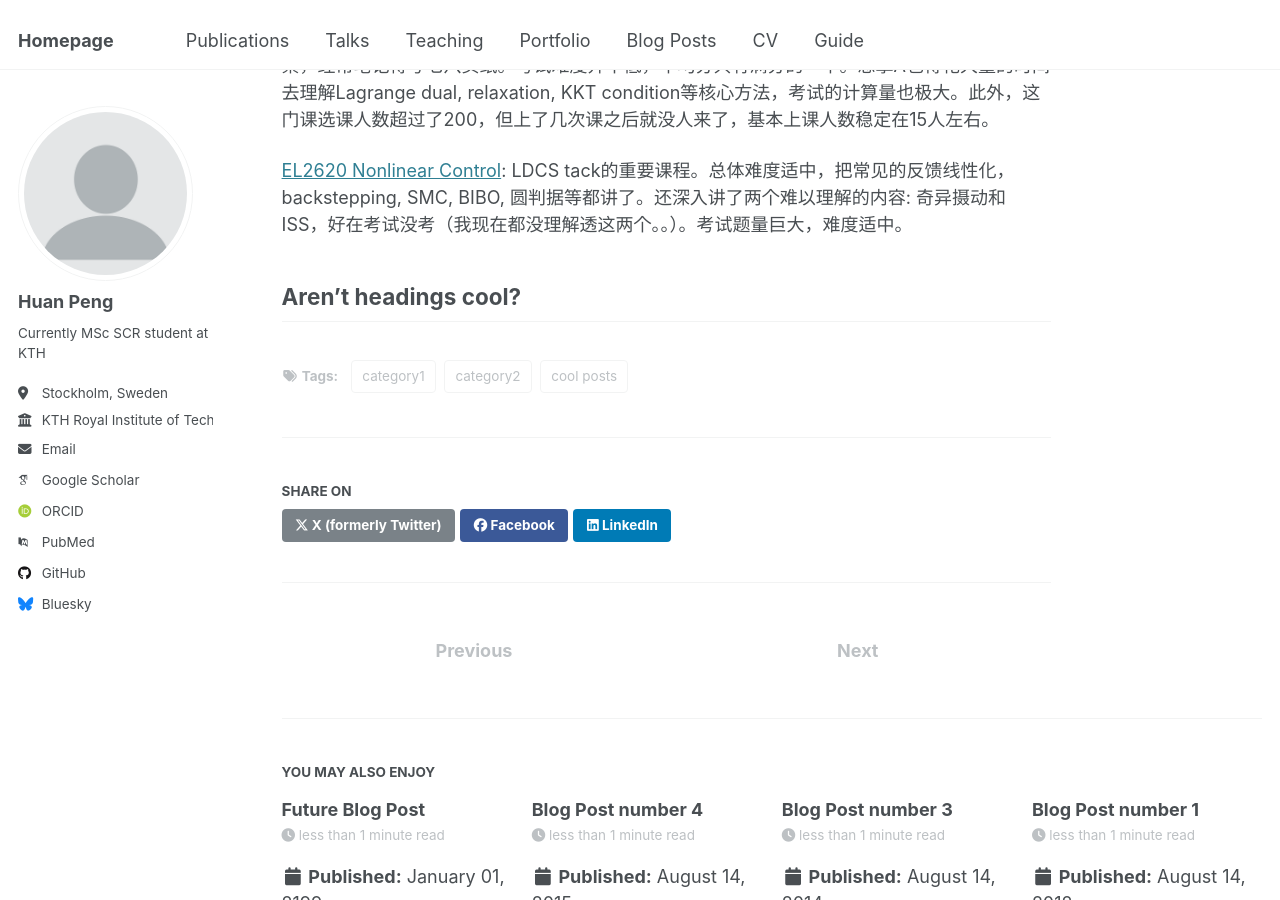
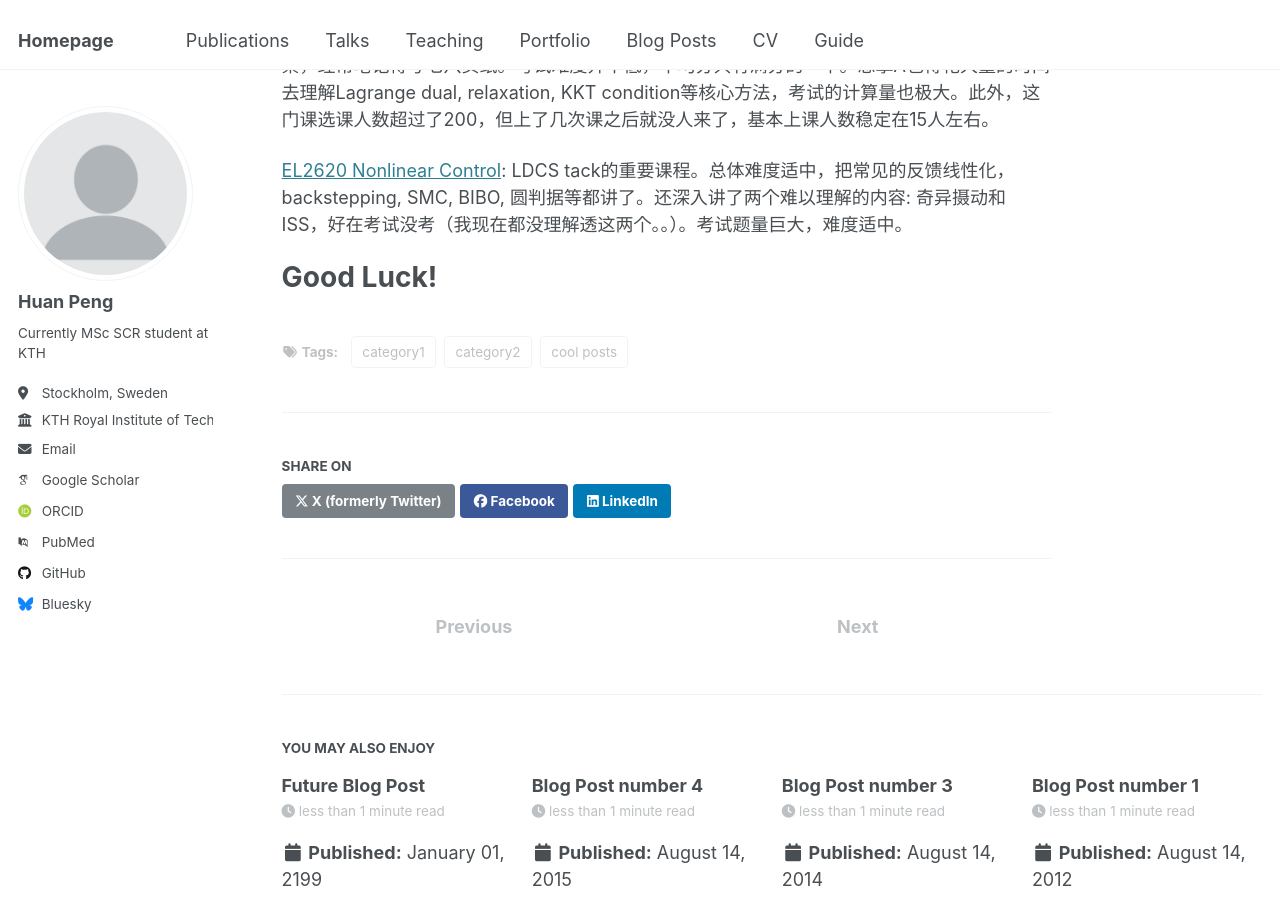
Before and after one commit to huanpen/huanpeng, a Jekyll site: the page built from _posts/2013-08-14-blog-post-2.md, in a window 1280 px wide and 900 px high, scrolled down 952 px. Built offline with Jekyll 4.4.1, drawn with Linux system fonts in a browser that asks for light colours; some web fonts are replaced.

Commit message:
Update 2013-08-14-blog-post-2.md
Signed-off-by: Huan Peng <huanp@kth.se>

```diff
--- a/_posts/2013-08-14-blog-post-2.md
+++ b/_posts/2013-08-14-blog-post-2.md
@@ -29,5 +29,5 @@ Period 2 [2024-10-27 to 2025-01-12]
 
 [EL2620 Nonlinear Control](https://www.kth.se/student/kurser/kurs/EL2620?l=en): LDCS tack的重要课程。总体难度适中，把常见的反馈线性化，backstepping, SMC, BIBO, 圆判据等都讲了。还深入讲了两个难以理解的内容: 奇异摄动和ISS，好在考试没考（我现在都没理解透这两个。。）。考试题量巨大，难度适中。
 
-Aren't headings cool?
-------
+Good Luck!
+======
```
